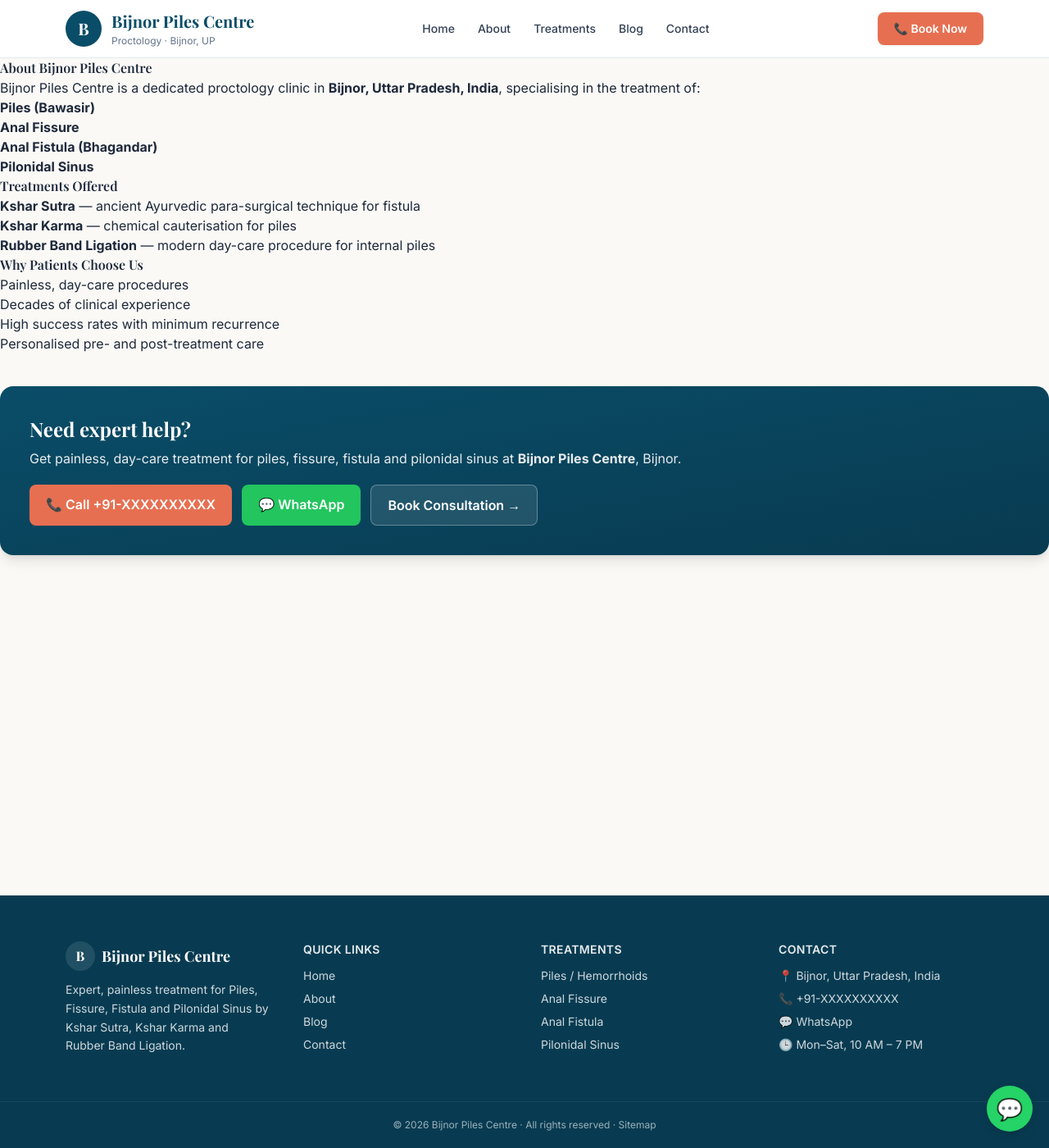
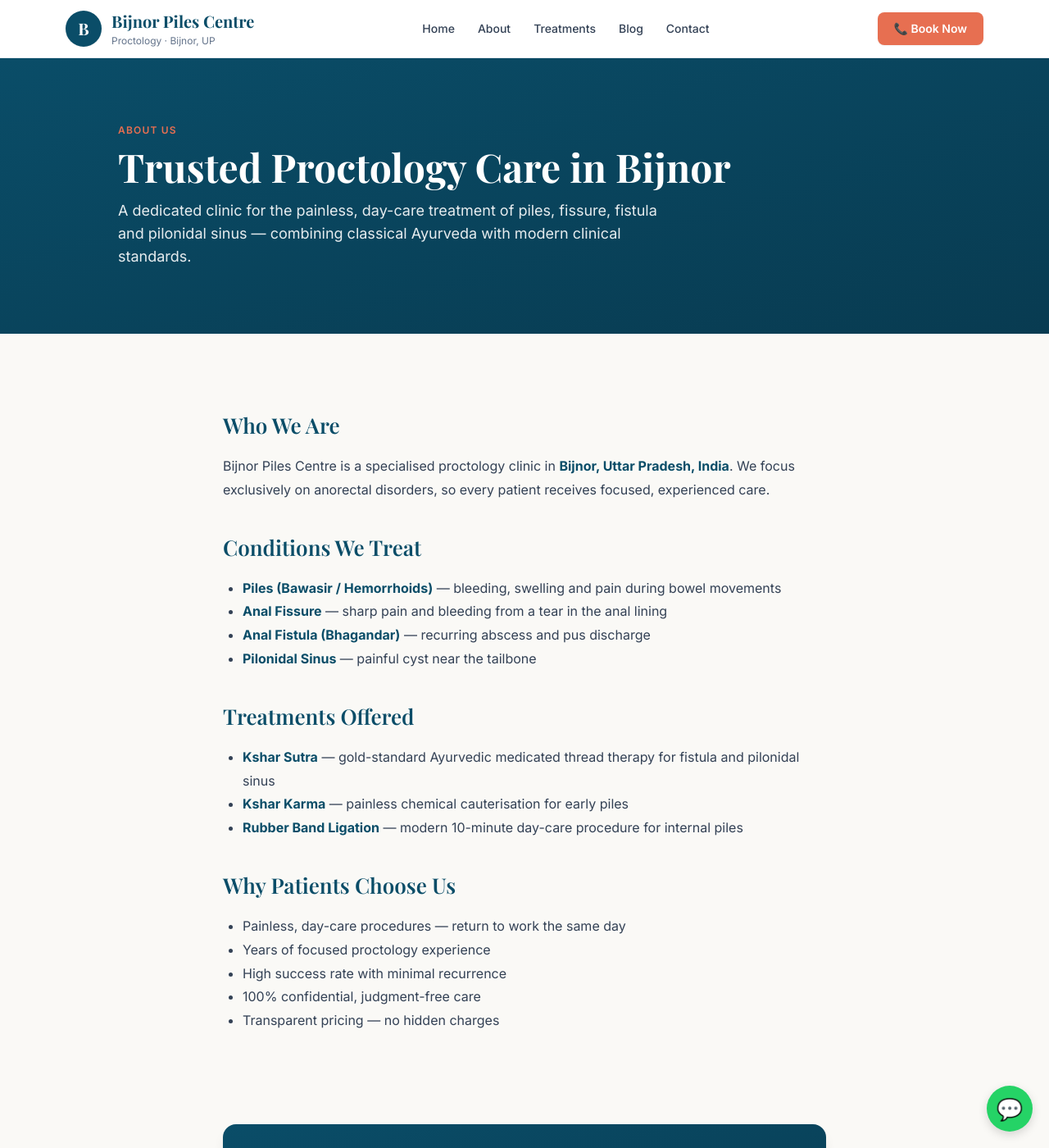
Before and after one commit to kumarparmod23/bijnorpilescentre, a Jekyll site: the page built from about.md, in a window 1280 px wide and 1400 px high. Shown: the whole window at 82% size. Built offline with Jekyll 4.4.1, drawn with Linux system fonts in a browser that asks for light colours; nearby versions of some CDN libraries.

Commit message:
site: redesign about.md

```diff
--- a/about.md
+++ b/about.md
@@ -1,29 +1,45 @@
 ---
 layout: default
-title: About Bijnor Piles Centre
+title: About — Bijnor Piles Centre
 permalink: /about/
-description: About Dr. [Your Name] and Bijnor Piles Centre — proctology specialists in Bijnor, UP.
+description: About Bijnor Piles Centre — expert proctology in Bijnor, UP, specialising in painless treatment of piles, fissure, fistula and pilonidal sinus.
 ---
 
-# About Bijnor Piles Centre
+<section class="bg-gradient-to-br from-primary to-primary-dark text-white">
+  <div class="max-w-5xl mx-auto px-4 py-14 md:py-20">
+    <div class="text-accent font-semibold text-xs uppercase tracking-widest mb-3">About Us</div>
+    <h1 class="font-serif text-4xl md:text-5xl font-bold mb-4">Trusted Proctology Care in Bijnor</h1>
+    <p class="text-lg opacity-90 max-w-2xl">A dedicated clinic for the painless, day-care treatment of piles, fissure, fistula and pilonidal sinus — combining classical Ayurveda with modern clinical standards.</p>
+  </div>
+</section>
 
-Bijnor Piles Centre is a dedicated proctology clinic in **Bijnor, Uttar Pradesh, India**,
-specialising in the treatment of:
+<article class="max-w-3xl mx-auto px-4 py-14 prose">
+  <h2>Who We Are</h2>
+  <p>Bijnor Piles Centre is a specialised proctology clinic in <strong>Bijnor, Uttar Pradesh, India</strong>. We focus exclusively on anorectal disorders, so every patient receives focused, experienced care.</p>
 
-- **Piles (Bawasir)**
-- **Anal Fissure**
-- **Anal Fistula (Bhagandar)**
-- **Pilonidal Sinus**
+  <h2>Conditions We Treat</h2>
+  <ul>
+    <li><strong>Piles (Bawasir / Hemorrhoids)</strong> — bleeding, swelling and pain during bowel movements</li>
+    <li><strong>Anal Fissure</strong> — sharp pain and bleeding from a tear in the anal lining</li>
+    <li><strong>Anal Fistula (Bhagandar)</strong> — recurring abscess and pus discharge</li>
+    <li><strong>Pilonidal Sinus</strong> — painful cyst near the tailbone</li>
+  </ul>
 
-## Treatments Offered
-- **Kshar Sutra** — ancient Ayurvedic para-surgical technique for fistula
-- **Kshar Karma** — chemical cauterisation for piles
-- **Rubber Band Ligation** — modern day-care procedure for internal piles
+  <h2>Treatments Offered</h2>
+  <ul>
+    <li><strong>Kshar Sutra</strong> — gold-standard Ayurvedic medicated thread therapy for fistula and pilonidal sinus</li>
+    <li><strong>Kshar Karma</strong> — painless chemical cauterisation for early piles</li>
+    <li><strong>Rubber Band Ligation</strong> — modern 10-minute day-care procedure for internal piles</li>
+  </ul>
 
-## Why Patients Choose Us
-- Painless, day-care procedures
-- Decades of clinical experience
-- High success rates with minimum recurrence
-- Personalised pre- and post-treatment care
+  <h2>Why Patients Choose Us</h2>
+  <ul>
+    <li>Painless, day-care procedures — return to work the same day</li>
+    <li>Years of focused proctology experience</li>
+    <li>High success rate with minimal recurrence</li>
+    <li>100% confidential, judgment-free care</li>
+    <li>Transparent pricing — no hidden charges</li>
+  </ul>
+</article>
 
-{% include cta.html %}
+<div class="max-w-3xl mx-auto px-4 pb-14">{% include cta.html %}</div>
```
